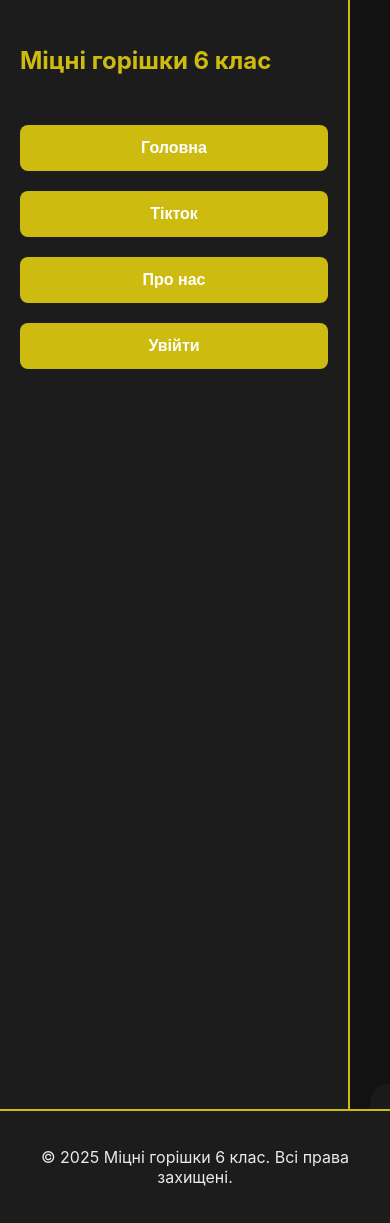
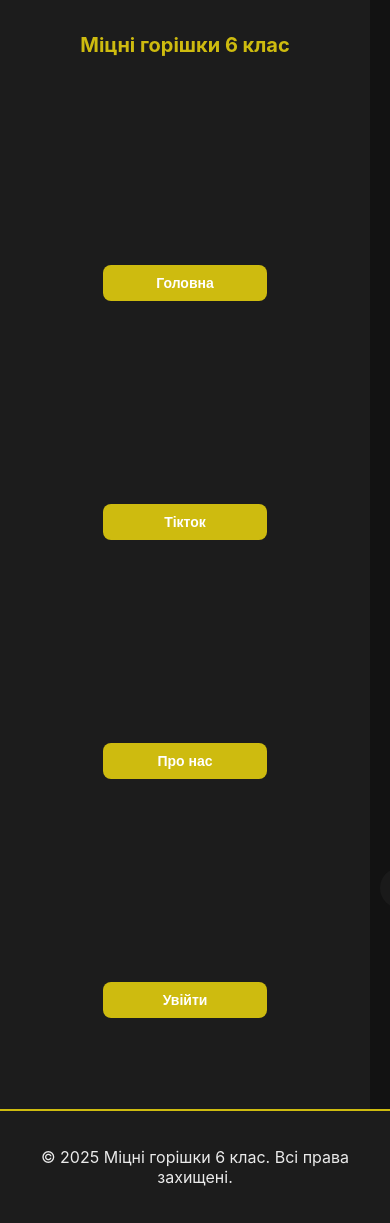
Before and after one commit to vova916/Site, a Flask app: template templates/index.html in a window 390 px wide. Run offline with Flask 3, Linux system fonts and the light colour scheme; the template is opened without the code that fills it, so the values that code supplies are empty.

Commit message:
Update style.css

```diff
--- a/static/style.css
+++ b/static/style.css
@@ -411,3 +411,133 @@
     color: #f1f1f1;
     line-height: 1.6;
 }
+
+/* ------------------ Планшети ------------------ */
+@media (max-width: 1024px) {
+    /* Бокове меню стає менше */
+    .sidebar {
+        width: 250px;
+        padding: 20px 15px;
+    }
+
+    /* Основний контент трохи менший padding */
+    .main-content {
+        padding: 20px 15px;
+    }
+
+    /* Банер менший по висоті */
+    .banner {
+        height: 300px;
+    }
+
+    /* Розклад */
+    .rozclad {
+        width: 90%;
+        padding: 30px;
+    }
+
+    .rozclad img {
+        height: 800px;
+    }
+
+    /* Memory cards */
+    .memory-container {
+        grid-template-columns: repeat(2, 1fr);
+        padding: 30px;
+        gap: 30px;
+    }
+}
+
+/* ------------------ Телефон ------------------ */
+@media (max-width: 768px) {
+    body {
+        flex-direction: column;
+    }
+
+    .sidebar {
+        width: 100%;
+        height: auto;
+        position: relative;
+        border-right: none;
+        border-bottom: 2px solid #cebb0f;
+        flex-direction: row;
+        flex-wrap: wrap;
+        justify-content: center;
+    }
+
+    .sidebar h1 {
+        font-size: 20px;
+        margin-bottom: 15px;
+    }
+
+    .sidebar button {
+        width: 48%;
+        margin-bottom: 10px;
+        font-size: 14px;
+        padding: 10px;
+    }
+
+    .main-content {
+        padding: 15px 10px;
+    }
+
+    .banner {
+        height: 200px;
+        margin-bottom: 30px;
+    }
+
+    /* Розклад */
+    .rozclad {
+        width: 95%;
+        padding: 20px;
+    }
+
+    .rozclad img {
+        height: 500px;
+    }
+
+    /* Memory cards */
+    .memory-container {
+        grid-template-columns: 1fr;
+        padding: 20px;
+        gap: 25px;
+    }
+
+    .memory-card {
+        padding: 25px;
+    }
+
+    .memory-card img {
+        max-height: 400px;
+        margin-bottom: 20px;
+    }
+
+    .memory-card h2 {
+        font-size: 1.8rem;
+    }
+
+    .memory-card p {
+        font-size: 1rem;
+    }
+
+    /* Новини */
+    .news-container {
+        grid-template-columns: 1fr;
+        gap: 20px;
+        padding: 0 10px;
+    }
+
+    .news-card {
+        flex-direction: column;
+        min-height: auto;
+    }
+
+    .news-card img {
+        width: 100%;
+        margin-bottom: 15px;
+    }
+
+    .news-card-content {
+        width: 100%;
+    }
+}
```
